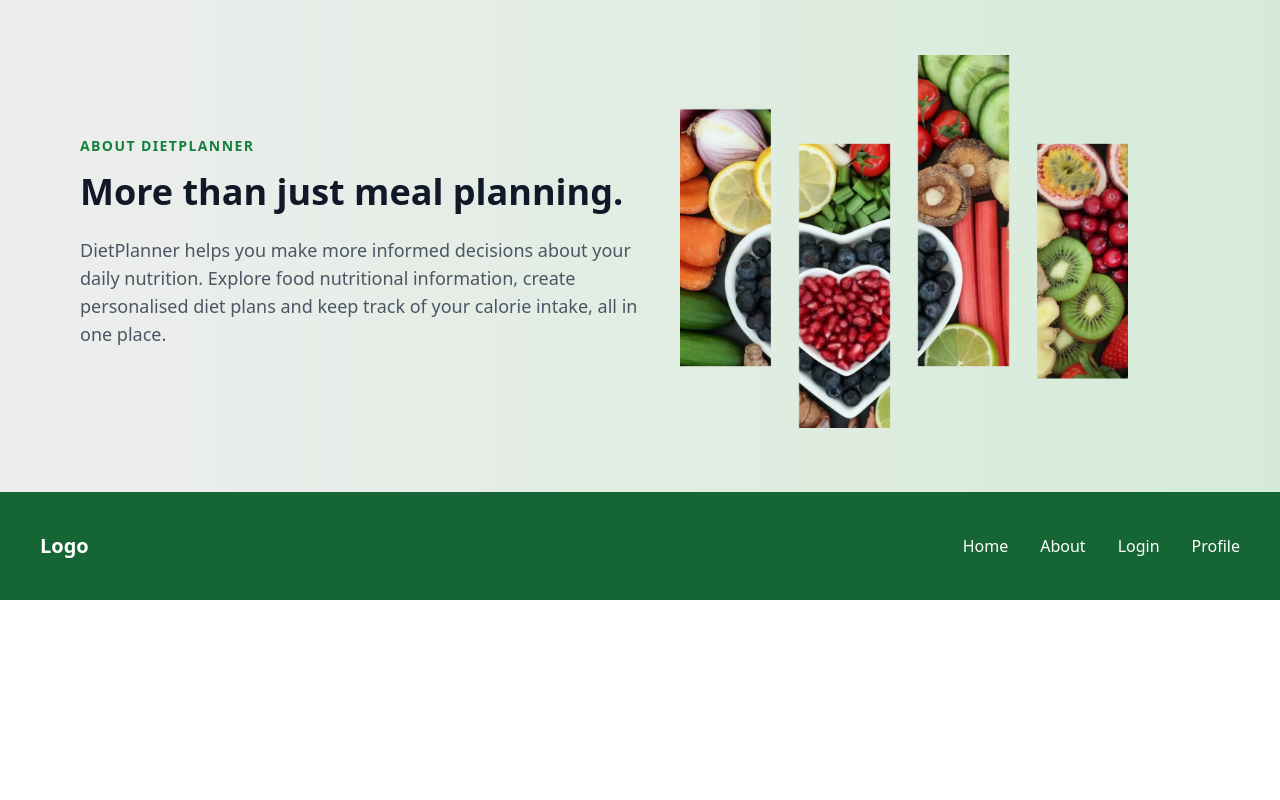
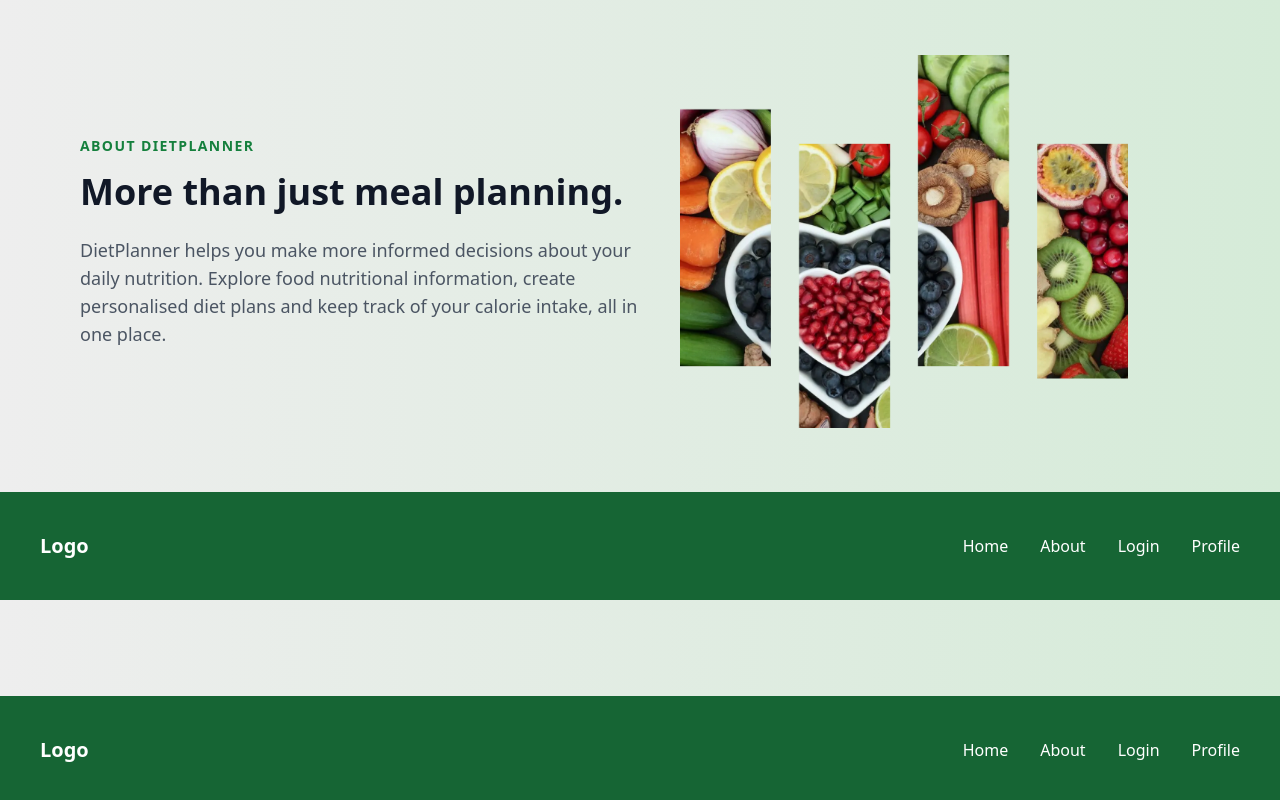
Before and after one commit to Ethan-of-Aussie/Project-Portfolio, a Next.js app in the folder front-end/: page / in a window 1280 px wide. Shown: the part 1087-1887 px from the top of the page. Before the commit the page ends 1687 px from the top, so only its background shows below. Built offline with nearby package versions, Linux system fonts and the light colour scheme.

Commit message:
Moved footer component to layout page from specific page

```diff
--- a/front-end/app/(main)/layout.tsx
+++ b/front-end/app/(main)/layout.tsx
@@ -1,6 +1,7 @@
 import "../globals.css";
 import NavBar from "../components/navBar/navbar";
 import BottomNav from "../components/navBar/bottomNav";
+import Footer from "../components/footer";
 
 export default function RootLayout({
   children,
@@ -11,8 +12,11 @@ export default function RootLayout({
     <html lang="en">
       <body className="bg-gradient-to-r from-[#EEEEEE] to-[#D5EBD8]">
         <NavBar />
-        <div className="pt-16">
+        <div className="pt-16 pb-24">
           <main>{children}</main>
+        </div>
+        <div className="mt-auto hidden w-full lg:block">
+          <Footer />
         </div>
         <BottomNav />
       </body>
```
